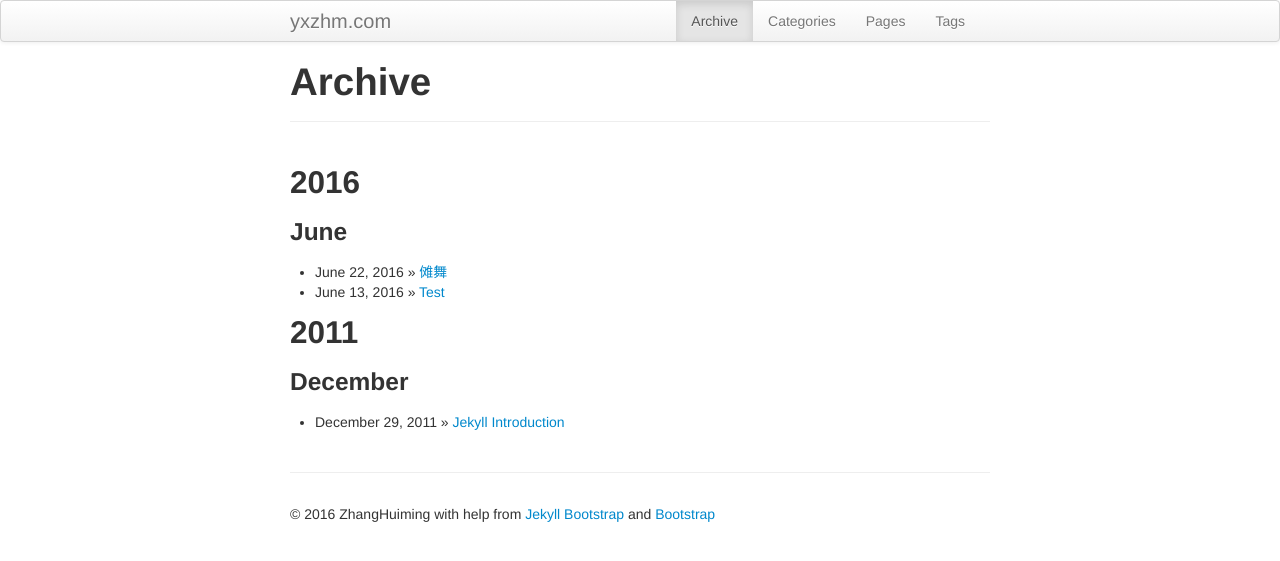
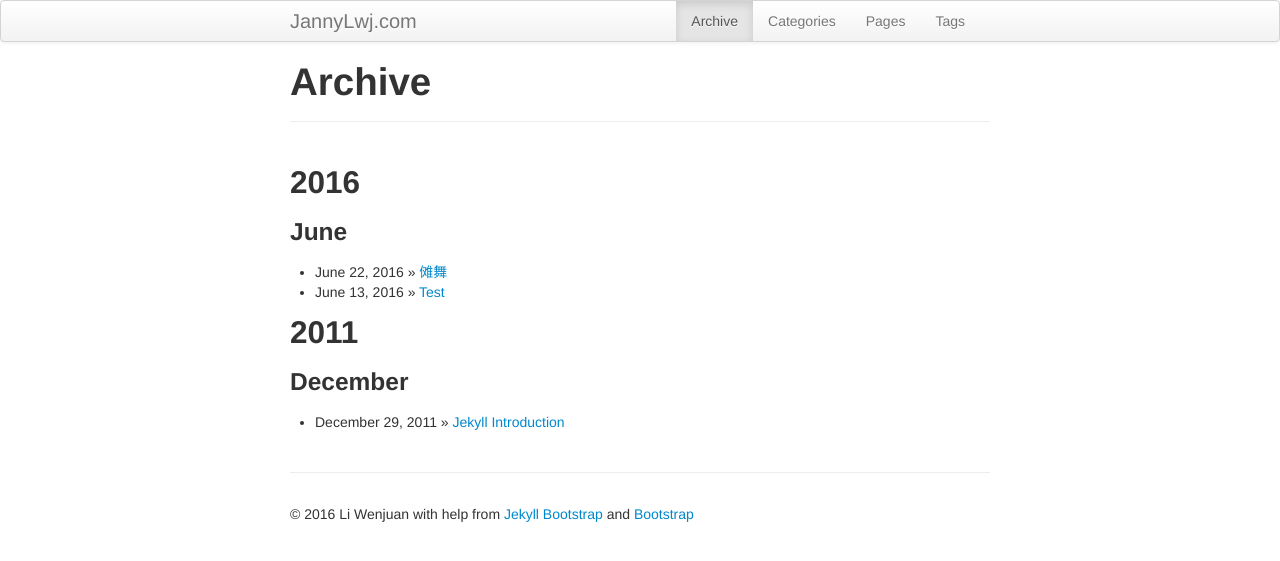
Before and after one commit to JannyLwj/JannyLwj.github.io, a Jekyll site: the page built from archive.html, in a window 1280 px wide. Shown: the top 561 px of the page. Built offline with Jekyll 4.4.1, drawn with Linux system fonts in a browser that asks for light colours.

Commit message:
Update _config.yml

```diff
--- a/_config.yml
+++ b/_config.yml
@@ -8,12 +8,12 @@ highlighter: pygments
 # Themes are encouraged to use these universal variables
 # so be sure to set them if your theme uses them.
 #
-title : yxzhm.com
+title : JannyLwj.com
 tagline: Site Tagline
 author :
-  name : ZhangHuiming
-  email : me@yxzhm.com
-  github : yxzhm
+  name : Li Wenjuan
+  email : 187231153@qq.com
+  github : JannyLwj
  # twitter : username
  # feedburner : feedname
 
@@ -25,7 +25,7 @@ author :
 # Else if you are pushing to username.github.io, replace with your username.
 # Finally if you are pushing to a GitHub project page, include the project name at the end.
 #
-production_url : http://yxzhm.github.io
+production_url : http://JannyLwj.github.io
 
 gems: ["jekyll-sitemap"]
 
```
